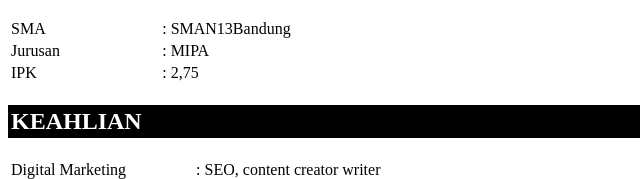
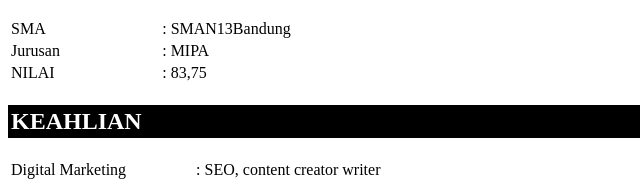
Before and after one commit to Yonathanaldi/yonathanaldii, a plain HTML site: page index.html in a window 1280 px wide. Shown: the part 618-797 px from the top of the page, 0-640 px from the left. Drawn offline with Linux system fonts and the light colour scheme.

Commit message:
Update index.html

```diff
--- a/index.html
+++ b/index.html
@@ -75,8 +75,8 @@ background-color: blue;
 <td width="10%">: MIPA</td>
 </tr>
 <tr>
-<td width="1%">IPK</td>
-<td width="10%">: 2,75</td>
+<td width="1%">NILAI </td>
+ <td width="10%">: 83,75</td>
 </tr>
 </table>
 <h2 id="3">KEAHLIAN</h2>
```
